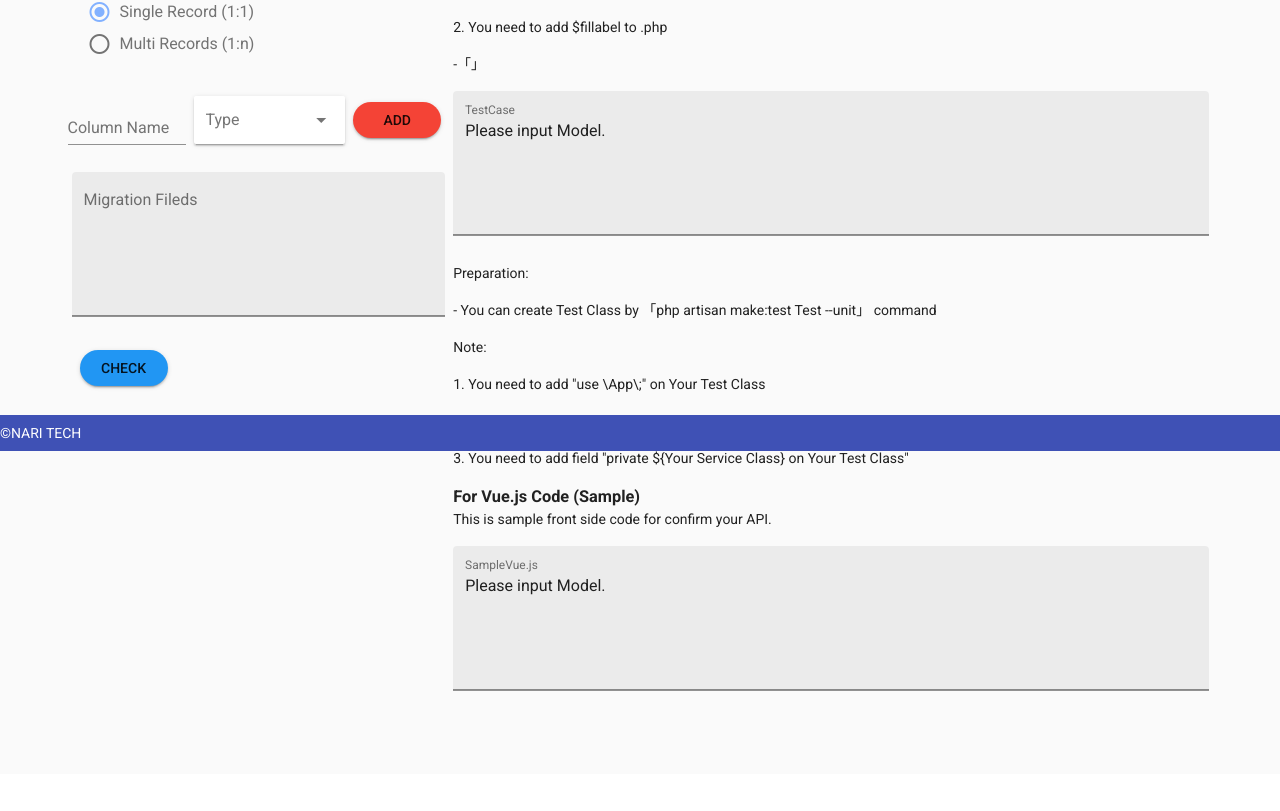
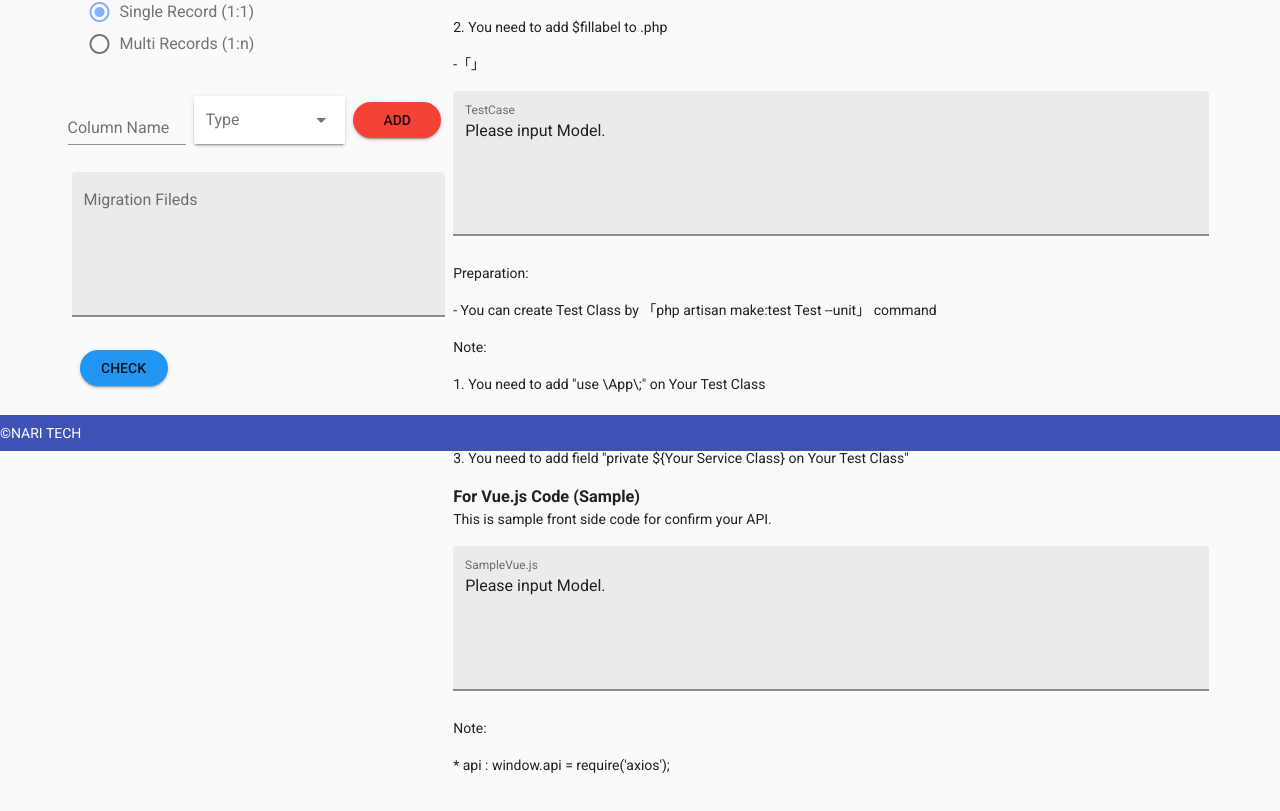
Before and after one commit to narith-minami/laravel-crud-and-test-code-generator, a Vue app: page / in a window 1280 px wide. Shown: the part 349-1160 px from the top of the page. Before the commit the page ends 1123 px from the top, so only its background shows below. Built offline with nearby package versions, Linux system fonts and the light colour scheme.

Commit message:
generate Vue.js code (bug fix)

```diff
--- a/src/App.vue
+++ b/src/App.vue
@@ -138,6 +138,8 @@
               label="SampleVue.js"
               :value="inputVueCode"
             ></v-textarea>
+            <p>Note:</p>
+            <p>* api : window.api = require('axios');</p>
           </v-content>
         </v-flex>
       </v-layout>
@@ -602,7 +604,7 @@ export default {
       for (var i = 0; i < this.inputFields.length; i++) {
         const column = this.inputFields[i].name;
         const seq = i + 1;
-        result += "\t<span>" + seq + ". " + column + " : { column_" + seq + " }</span>\n";
+        result += "\t<span>" + seq + ". " + column + " : { " + column + " }</span>\n";
       }
       result += "</template>\n";
       return result;
```
